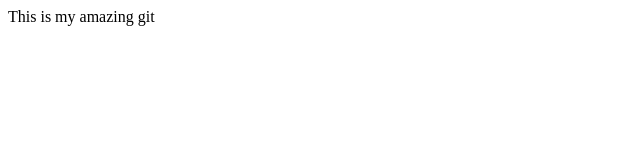
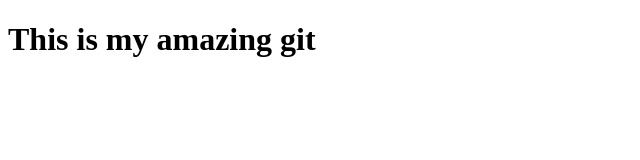
Before and after one commit to ahmedahashim/tutorial, a plain HTML site: page index.html in a window 1280 px wide. Shown: the whole page, without its empty margins (0-640 px from the left). Drawn offline with Linux system fonts and the light colour scheme.

Commit message:
update master

```diff
--- a/index.html
+++ b/index.html
@@ -5,6 +5,6 @@
     <title>git tutorial</title>
   </head>
   <body>
-This is my amazing git
+<h1>This is my amazing git</h1>
   </body>
 </html>
```
